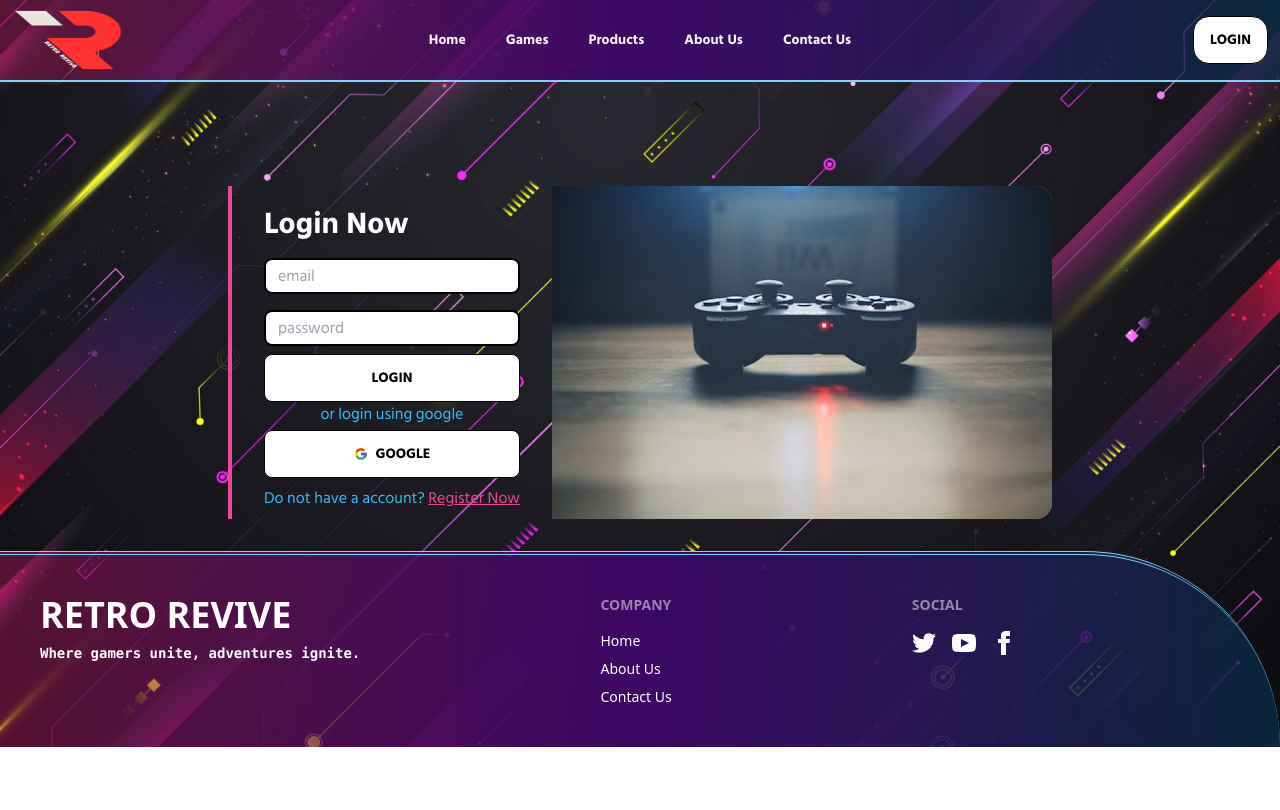
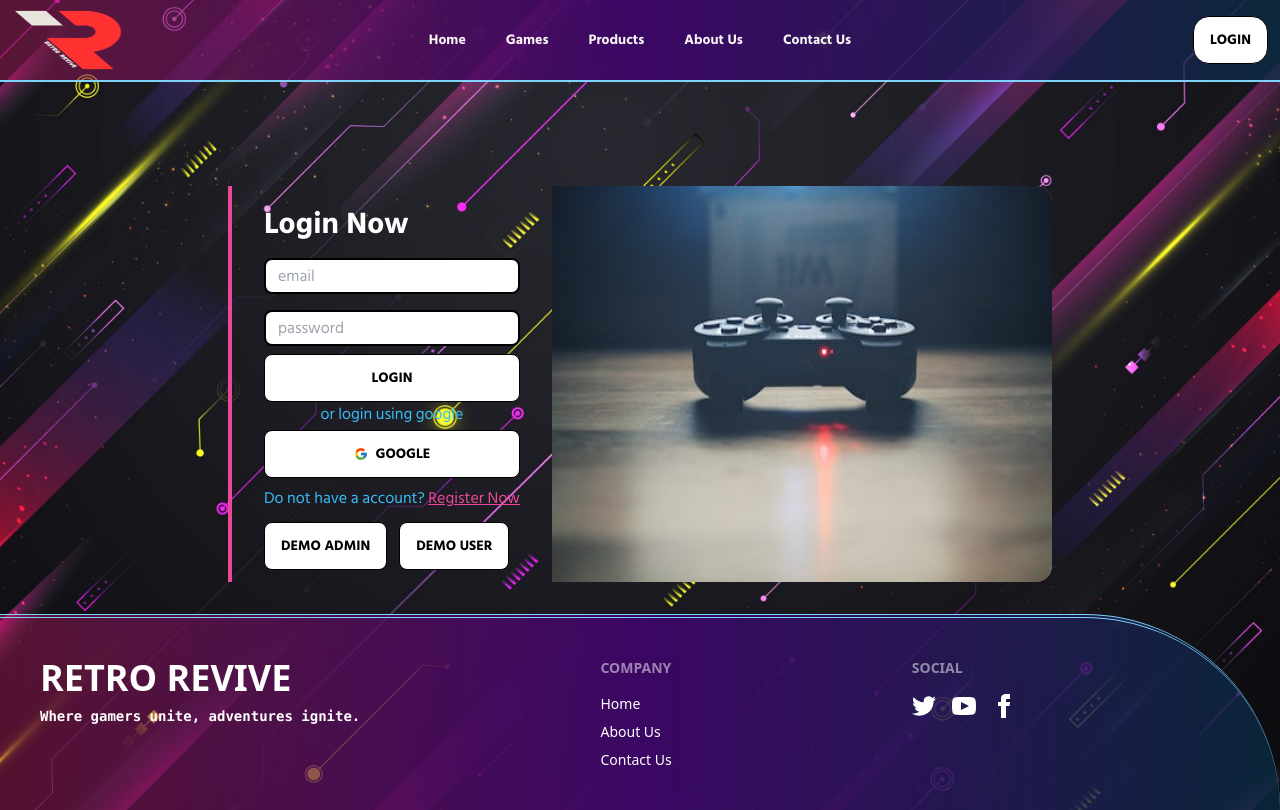
Before and after one commit to ayon121/RetroRevive_Frontend, a React (Vite) app: page /login in a window 1280 px wide. Built offline with nearby package versions, Linux system fonts and the light colour scheme; no server answers; a web font is replaced by a local one.

Commit message:
demo user & admin completede

```diff
--- a/src/Components/Game/Game.jsx
+++ b/src/Components/Game/Game.jsx
@@ -1,7 +1,7 @@
 
 import PropTypes from 'prop-types';
 import { Link, useNavigate } from 'react-router-dom';
-import useAxiosSecure from '../../Hooks/useAxiosSecure';
+// import useAxiosSecure from '../../Hooks/useAxiosSecure';
 // react toast
 import { ToastContainer, toast } from 'react-toastify';
 import 'react-toastify/dist/ReactToastify.css';
--- a/src/Components/Pages/Login.jsx
+++ b/src/Components/Pages/Login.jsx
@@ -64,6 +64,42 @@ const Login = () => {
             .catch(error => toast(error.message))
     }
 
+    // demo admin login
+    const handleDemoAdminlogin = () => {
+        const email = "admin12@gmail.com"
+        const password = "admin1234"
+        // demouser12@gmail.com
+        loginUser(email, password)
+            .then(result => {
+                const loggedInUser = result.user
+                console.log(loggedInUser);
+                toast("Login Success")
+                // navigate after login
+                navigate(location?.state ? location.state : '/')
+            })
+            .catch(error => {
+                toast(error.message)
+            })
+
+    }
+     // demo admin login
+     const handleDemoUserlogin = () => {
+        const email = "demouser12@gmail.com"
+        const password = "user1234"
+        loginUser(email, password)
+            .then(result => {
+                const loggedInUser = result.user
+                console.log(loggedInUser);
+                toast("Login Success")
+                // navigate after login
+                navigate(location?.state ? location.state : '/')
+            })
+            .catch(error => {
+                toast(error.message)
+            })
+
+    }
+
     return (
         <div className='backgrnd'>
             <Helmet>
@@ -85,7 +121,10 @@ const Login = () => {
                             <p className="text-sky-400 pb-1">or login using google</p>
                             <button onClick={HandleGoogleLogin} className='btn bg-white text-black font-bold hover:text-pink-600 border-black hover:border-pink-600 w-full'><FcGoogle></FcGoogle> Google</button>
                             <p className='pt-2 text-sky-400'>Do not have a account? <Link to="/register"> <button className='text-pink-500 underline'>Register Now</button></Link></p>
-
+                            <div className='flex gap-3 mt-3 mb-2'>
+                                <button onClick={handleDemoAdminlogin} className='btn bg-white text-black font-bold hover:text-pink-600 border-black hover:border-pink-600 w-auto'>Demo Admin</button>
+                                <button onClick={handleDemoUserlogin} className='btn bg-white text-black font-bold hover:text-pink-600 border-black hover:border-pink-600 w-auto'>Demo User</button>
+                            </div>
                         </div>
                     </div>
                     {/* wishes */}
```
